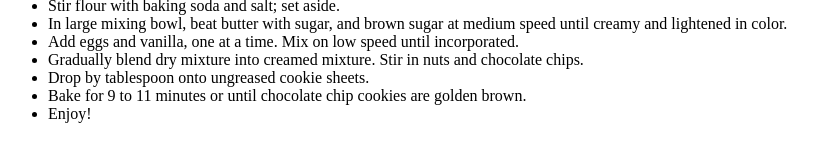
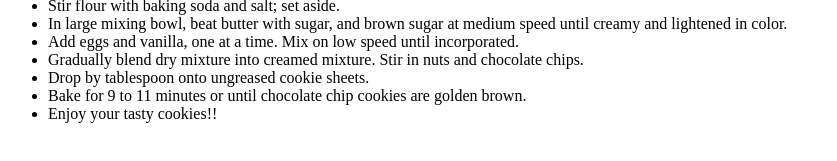
Before and after one commit to FSchmeddes/Git-Test3, a plain HTML site: page secret recipe.htm in a window 1280 px wide. Shown: the part 361-522 px from the top of the page, without its empty margins (0-837 px from the left). Drawn offline with Linux system fonts and the light colour scheme.

Commit message:
change text

```diff
--- a/secret recipe.htm
+++ b/secret recipe.htm
@@ -24,7 +24,7 @@
 <li>Gradually blend dry mixture into creamed mixture. Stir in nuts and chocolate chips.</li>
 <li>Drop by tablespoon onto ungreased cookie sheets.</li>
 <li>Bake for 9 to 11 minutes or until chocolate chip cookies are golden brown.</li>
-<li>Enjoy!</li>
+<li>Enjoy your tasty cookies!!</li>
 </ul>
 
 </body>
```
